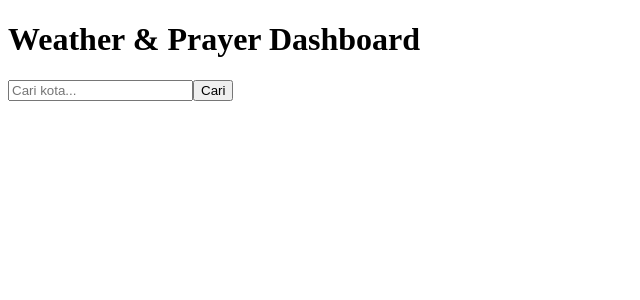
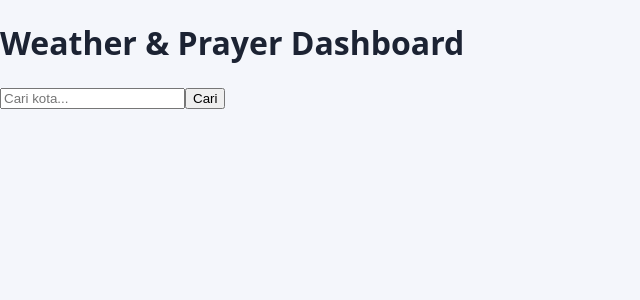
Before and after one commit to ibrohimubarok/weather-prayer-dashboard, a React (Vite) app: page / in a window 1280 px wide. Shown: the top 300 px of the page, without its empty margins (0-640 px from the left). Built offline with nearby package versions, Linux system fonts and the light colour scheme.

Commit message:
Membuat variable css untuk light dan dark mode

```diff
--- a/src/index.css
+++ b/src/index.css
@@ -0,0 +1,33 @@
+:root {
+  --bg: #f4f6fb;
+  --surface: #ffffff;
+  --text: #1c2333;
+  --text-muted: #5f6b85;
+  --border: #dde2ee;
+  --accent: #3b6ef5;
+  --accent-text: #ffffff;
+  color-scheme: light;
+}
+
+:root[data-theme='dark'] {
+  --bg: #0f1420;
+  --surface: #1a2133;
+  --text: #e8ecf6;
+  --text-muted: #9aa6c2;
+  --border: #2a3350;
+  --accent: #6b93ff;
+  --accent-text: #0f1420;
+  color-scheme: dark;
+}
+
+* {
+  box-sizing: border-box;
+}
+
+body {
+  margin: 0;
+  background: var(--bg);
+  color: var(--text);
+  font-family: system-ui, -apple-system, 'Segoe UI', Roboto, sans-serif;
+  transition: background 0.2s, color 0.2s;
+}
```
